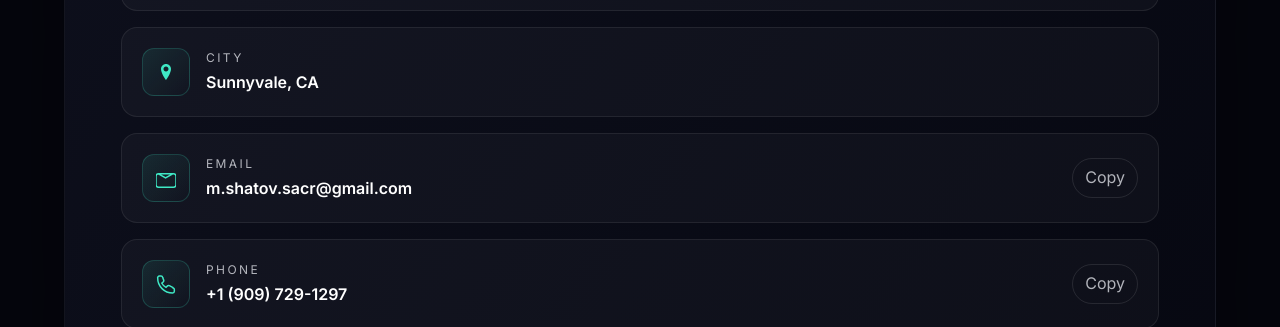
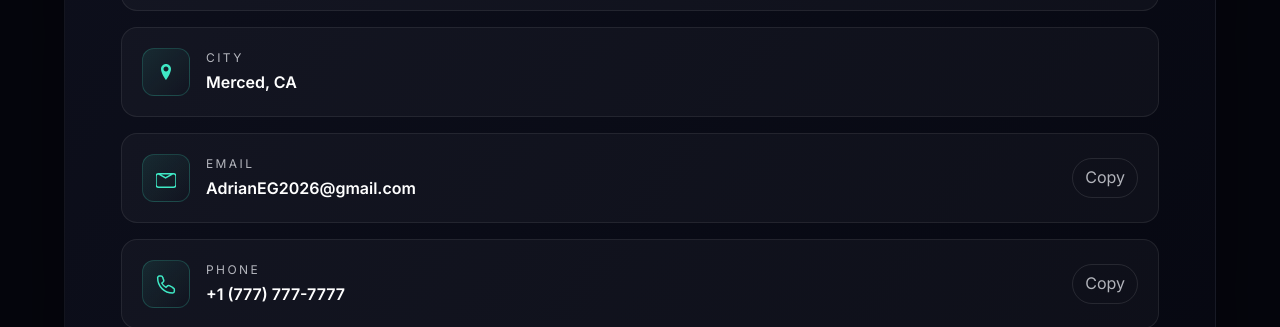
Before and after one commit to CryptoAardvark/Adrian-portfolio, a Next.js app: page /contact in a window 1280 px wide. Shown: the part 473-800 px from the top of the page. Built offline with nearby package versions, Linux system fonts and the light colour scheme.

Commit message:
feat: added contact infors

```diff
--- a/data/content.ts
+++ b/data/content.ts
@@ -318,14 +318,14 @@ export const contactInfo = {
   subtitle: "Let's connect and discuss potential opportunities",
   details: [
     { type: "country", label: "Country", value: "United States", icon: "location" },
-    { type: "city", label: "City", value: "Sunnyvale, CA", icon: "location" },
-    { type: "email", label: "Email", value: "m.shatov.sacr@gmail.com", icon: "email", href: "mailto:m.shatov.sacr@gmail.com" },
-    { type: "phone", label: "Phone", value: "+1 (909) 729-1297", icon: "phone", href: "tel:+19097291297" },
+    { type: "city", label: "City", value: "Merced, CA", icon: "location" },
+    { type: "email", label: "Email", value: "AdrianEG2026@gmail.com", icon: "email", href: "mailto:AdrianEG2026@gmail.com" },
+    { type: "phone", label: "Phone", value: "+1 (777) 777-7777", icon: "phone", href: "tel:+17777777777" },
   ],
   socialLinks: [
-    { name: "GitHub", href: "https://github.com", icon: "github" },
-    { name: "LinkedIn", href: "https://linkedin.com", icon: "linkedin" },
-    { name: "Email", href: "mailto:m.shatov.sacr@gmail.com", icon: "email" },
+    { name: "GitHub", href: "https://github.com/AdrianEGraphene", icon: "github" },
+    { name: "LinkedIn", href: "https://linkedin.com/in/adrian-garcia-80718b391/", icon: "linkedin" },
+    { name: "Email", href: "mailto:AdrianEG2026@gmail.com", icon: "email" },
   ],
 };
 
```
